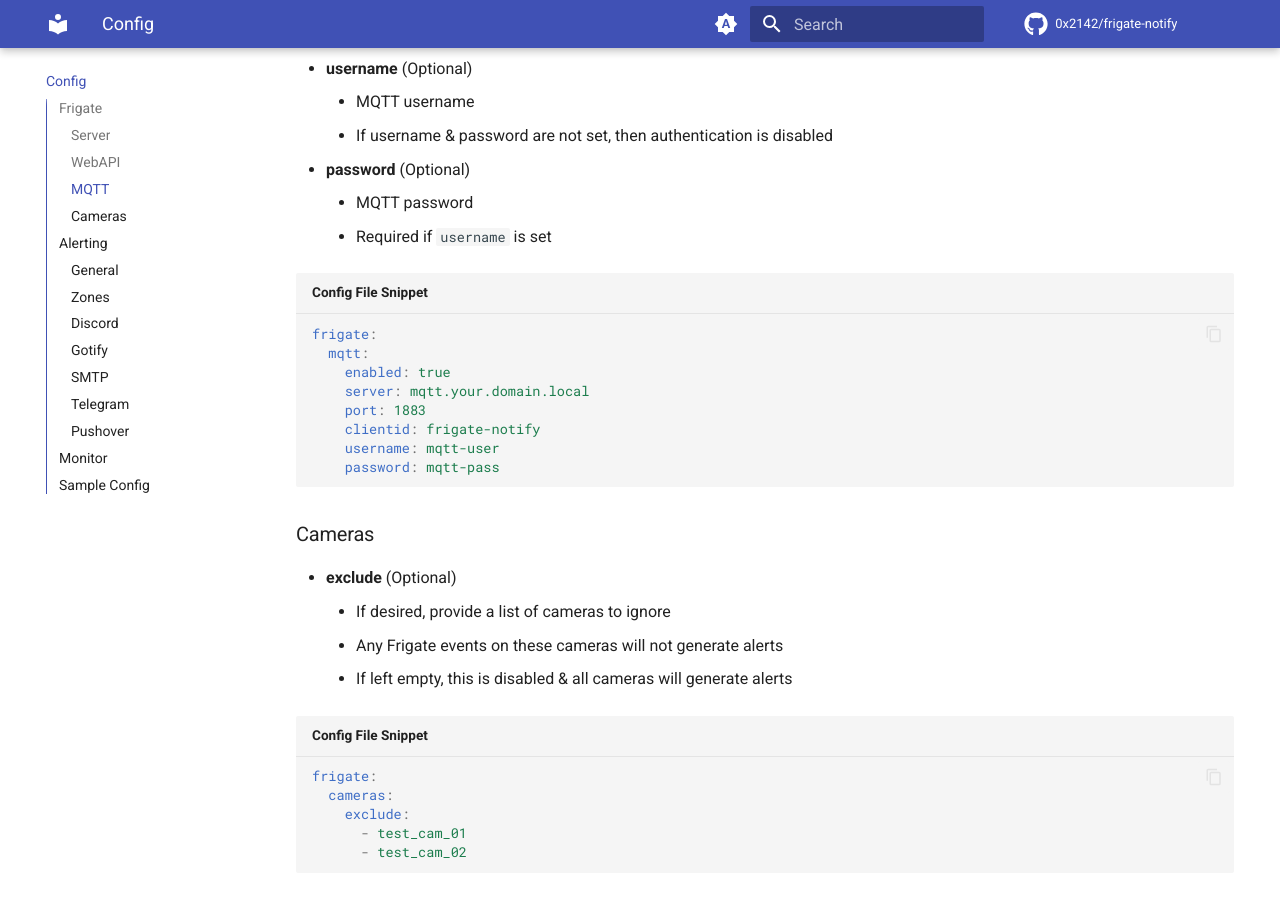
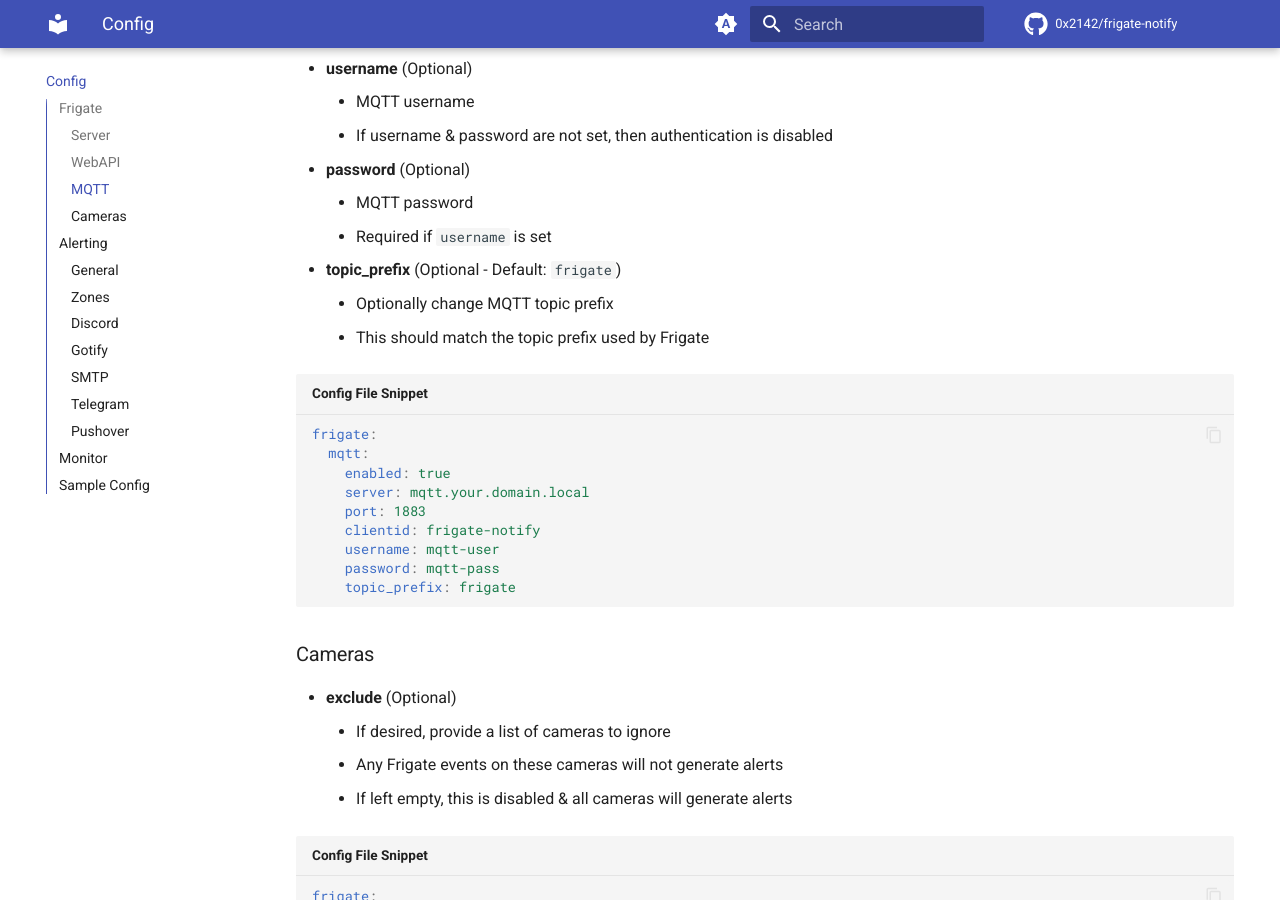
Before and after one commit to 0x2142/frigate-notify, an MkDocs documentation site: the page built from docs/config.md, in a window 1280 px wide and 900 px high, scrolled down 1700 px. Built offline with MkDocs 1.6.1 and Material for MkDocs 9.7.7, drawn with Linux system fonts in a browser that asks for light colours; comment, search, counter and statistics services are not loaded.

Commit message:
Allow changing default MQTT topic prefix via config (#41)

````diff
--- a/docs/config.md
+++ b/docs/config.md
@@ -58,6 +58,9 @@
 - **password** (Optional)
     - MQTT password
     - Required if `username` is set
+- **topic_prefix** (Optional - Default: `frigate`)
+    - Optionally change MQTT topic prefix
+    - This should match the topic prefix used by Frigate
 
 ```yaml title="Config File Snippet"
 frigate:
@@ -68,6 +71,7 @@
     clientid: frigate-notify
     username: mqtt-user
     password: mqtt-pass
+    topic_prefix: frigate
 ```
 
 ### Cameras
@@ -345,6 +349,7 @@
     clientid:
     username:
     password:
+    topic_prefix:
 
   cameras:
     exclude:
--- a/example-config.yml
+++ b/example-config.yml
@@ -28,6 +28,8 @@
     # MQTT Authentication. Leave both blank for anonymous
     username:
     password:
+    # Optionally set custom topic prefix (Default: frigate)
+    topic_prefix:
 
   cameras:
     # List of cameras to exclude from being monitored
````
Also changed, not shown: docs/changelog.md (+4 -0 lines), 2 other files.
